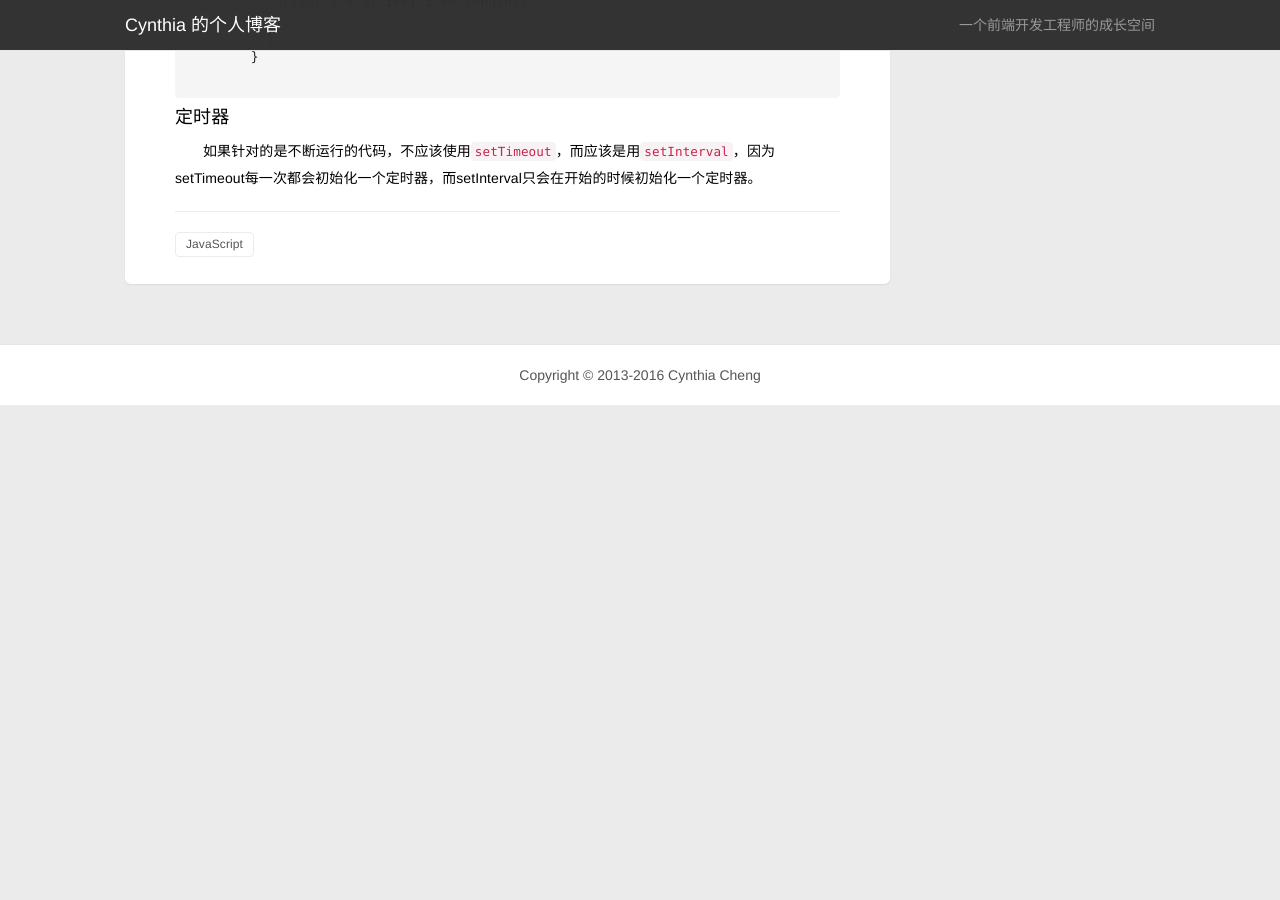
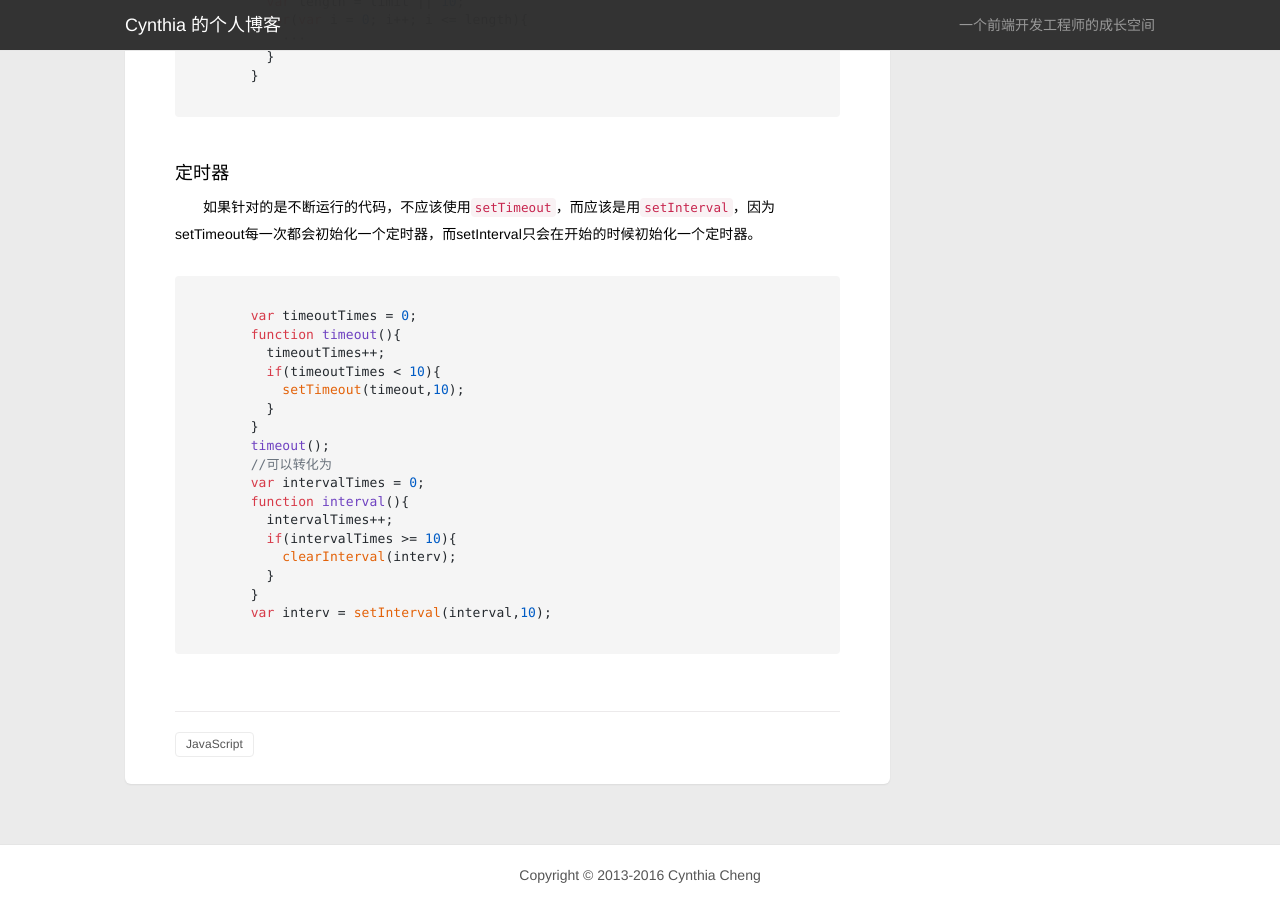
Before and after one commit to ChengYiFan/Blog, a Jekyll site: the page built from _posts/2015-05-06-JavaScript-performance-optimization-summary.html, in a window 1280 px wide and 900 px high, scrolled down 1485 px. Built offline with Jekyll 4.4.1, drawn with Linux system fonts in a browser that asks for light colours; nearby versions of some CDN libraries; Markdown is read by kramdown in place of the engine named in the settings; before the commit the page ends 1890 px from its top, so only the background shows below that.

Commit message:
updat_posts

```diff
--- a/_posts/2015-05-06-JavaScript-performance-optimization-summary.html
+++ b/_posts/2015-05-06-JavaScript-performance-optimization-summary.html
@@ -48,7 +48,8 @@ excerpt: JavaScript的性能问题是需要被格外关注的，这就需要我
 	<p>&nbsp;&nbsp;&nbsp;&nbsp;&nbsp;&nbsp;&nbsp;一般最好用""+1来将数字转换成字符串，虽然看起来比较丑一点，但事实上这个效率是最高的，从性能上来说：<code>(""+1)&gt;String()&gt;.toString()&gt;new String()</code></p>
 	<h4>默认值的分配</h4>
 	<p>对于变量未赋值时定义默认值的情况，与其使用if语句判断，不如使用一种更简洁的方式实现：</p>
-	<pre><code>
+	<pre>
+	<code>
 	function displayVal(limit){
 	  var length;
 	  if(limit){
@@ -67,10 +68,31 @@ excerpt: JavaScript的性能问题是需要被格外关注的，这就需要我
 	    ···
 	  }
 	}
-	</code></pre>
+	</code>
+	</pre>
 	<h4>定时器</h4>
 	<p>&nbsp;&nbsp;&nbsp;&nbsp;&nbsp;&nbsp;&nbsp;如果针对的是不断运行的代码，不应该使用<code>setTimeout</code>，而应该是用<code>setInterval</code>，因为setTimeout每一次都会初始化一个定时器，而setInterval只会在开始的时候初始化一个定时器。</p>
-
+	<pre>
+	<code>
+	var timeoutTimes = 0;
+	function timeout(){
+	  timeoutTimes++;
+	  if(timeoutTimes < 10){
+	    setTimeout(timeout,10);
+	  }
+	}
+	timeout();
+	//可以转化为
+	var intervalTimes = 0;
+	function interval(){
+	  intervalTimes++;
+	  if(intervalTimes >= 10){
+	    clearInterval(interv);
+	  }
+	}
+	var interv = setInterval(interval,10);
+	</code>
+	</pre>
 </article>
 <div class="line"></div>
 <div class="tag-list">
```
